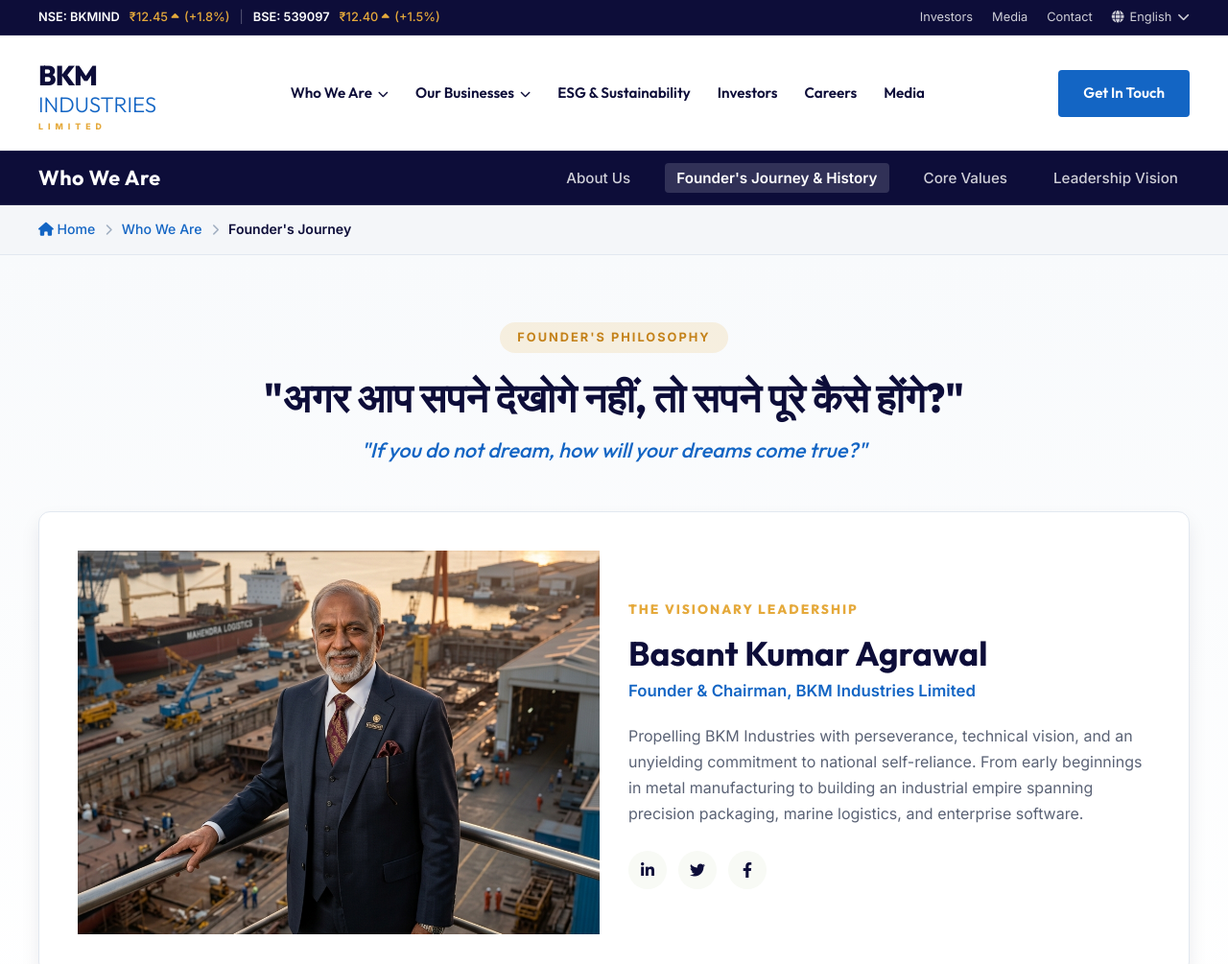
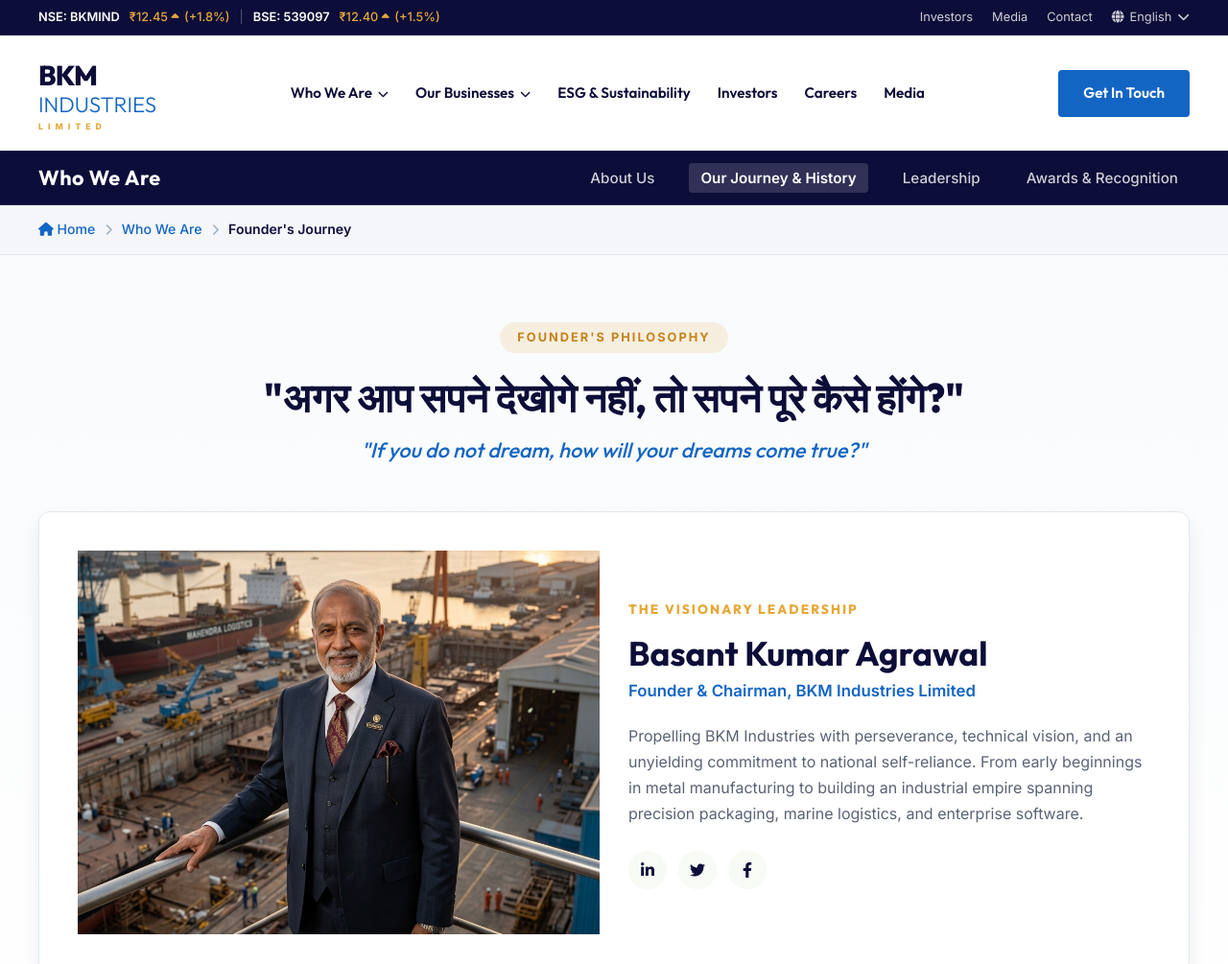
Before and after one commit to sshivangiisinhaa418-star/BKM-Industries-Limited, a website: page founders-journey.html in a window 1280 px wide. Shown: the top 1005 px of the page at 96% size. Drawn offline with Linux system fonts and the light colour scheme.

Commit message:
Update Who We Are dropdown and subheader menus to exactly 4 options across all pages

```diff
--- a/founders-journey.html
+++ b/founders-journey.html
@@ -52,14 +52,14 @@
                         <div class="dropdown-content">
                             <div class="dropdown-grid">
                                 <div>
-                                    <h4>Corporate Profile</h4>
+                                    <h4>Who We Are</h4>
                                     <a href="about.html">About Us</a>
-                                    <a href="founders-journey.html">Founder's Journey & History</a>
+                                    <a href="founders-journey.html">Our Journey & History</a>
                                 </div>
                                 <div>
-                                    <h4>Leadership</h4>
-                                    <a href="leadership.html">Board of Directors & Management</a>
-                                    <a href="about.html#chairman">Chairman's Vision</a>
+                                    <h4>Governance & Accolades</h4>
+                                    <a href="leadership.html">Leadership</a>
+                                    <a href="awards-recognition.html">Awards & Recognition</a>
                                 </div>
                             </div>
                         </div>
@@ -121,9 +121,9 @@
                 </div>
                 <ul class="sh-menu">
                     <li class="sh-menu-item"><a href="about.html">About Us</a></li>
-                    <li class="sh-menu-item active"><a href="founders-journey.html">Founder's Journey & History</a></li>
-                    <li class="sh-menu-item"><a href="about.html#values">Core Values</a></li>
-                    <li class="sh-menu-item"><a href="about.html#chairman">Leadership Vision</a></li>
+                    <li class="sh-menu-item active"><a href="founders-journey.html">Our Journey & History</a></li>
+                    <li class="sh-menu-item"><a href="leadership.html">Leadership</a></li>
+                    <li class="sh-menu-item"><a href="awards-recognition.html">Awards & Recognition</a></li>
                 </ul>
             </div>
         </div>
```
Also changed, not shown: about.html (+7 -8 lines), awards-recognition.html (+7 -7 lines), index.html (+5 -5 lines), leadership.html (+7 -7 lines).
